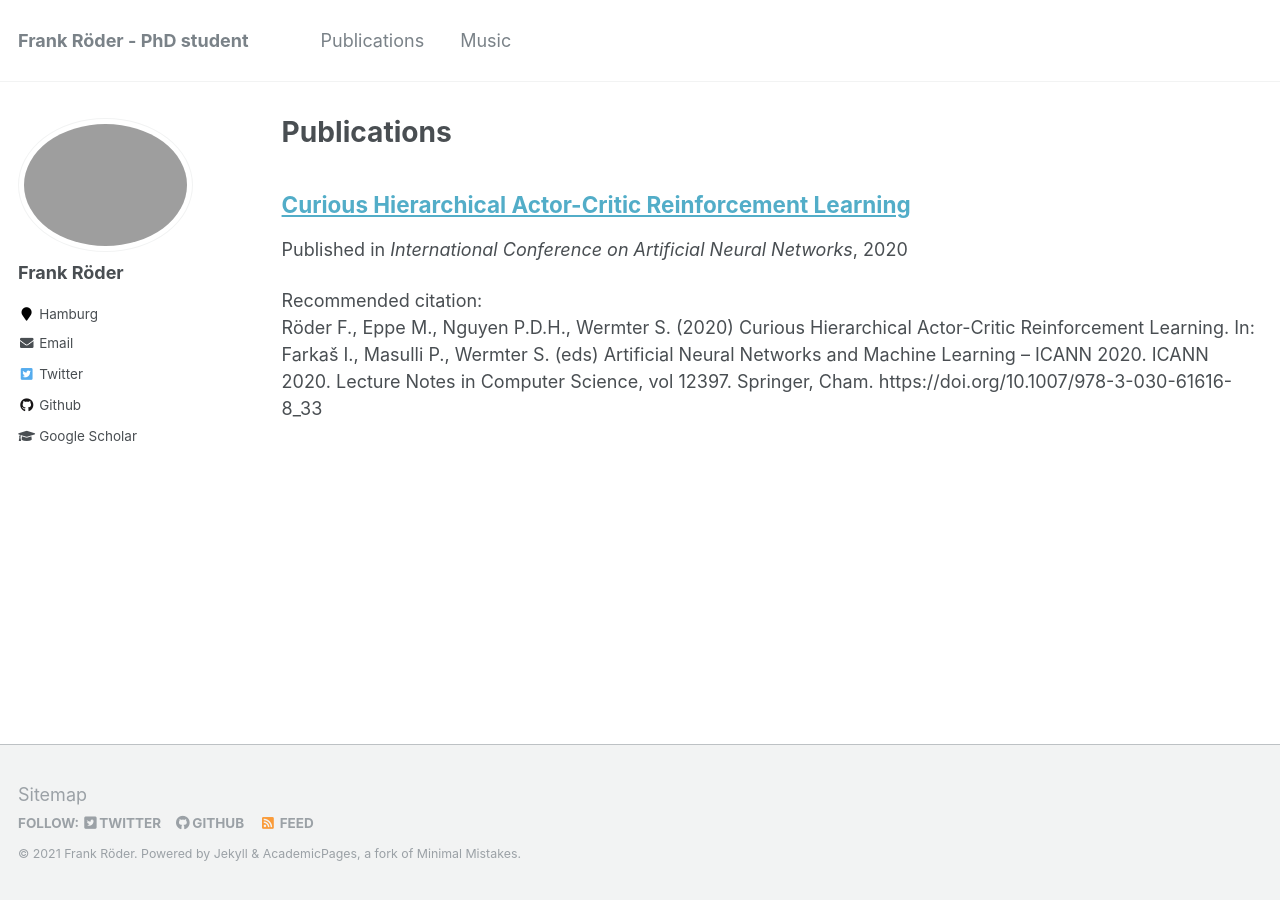
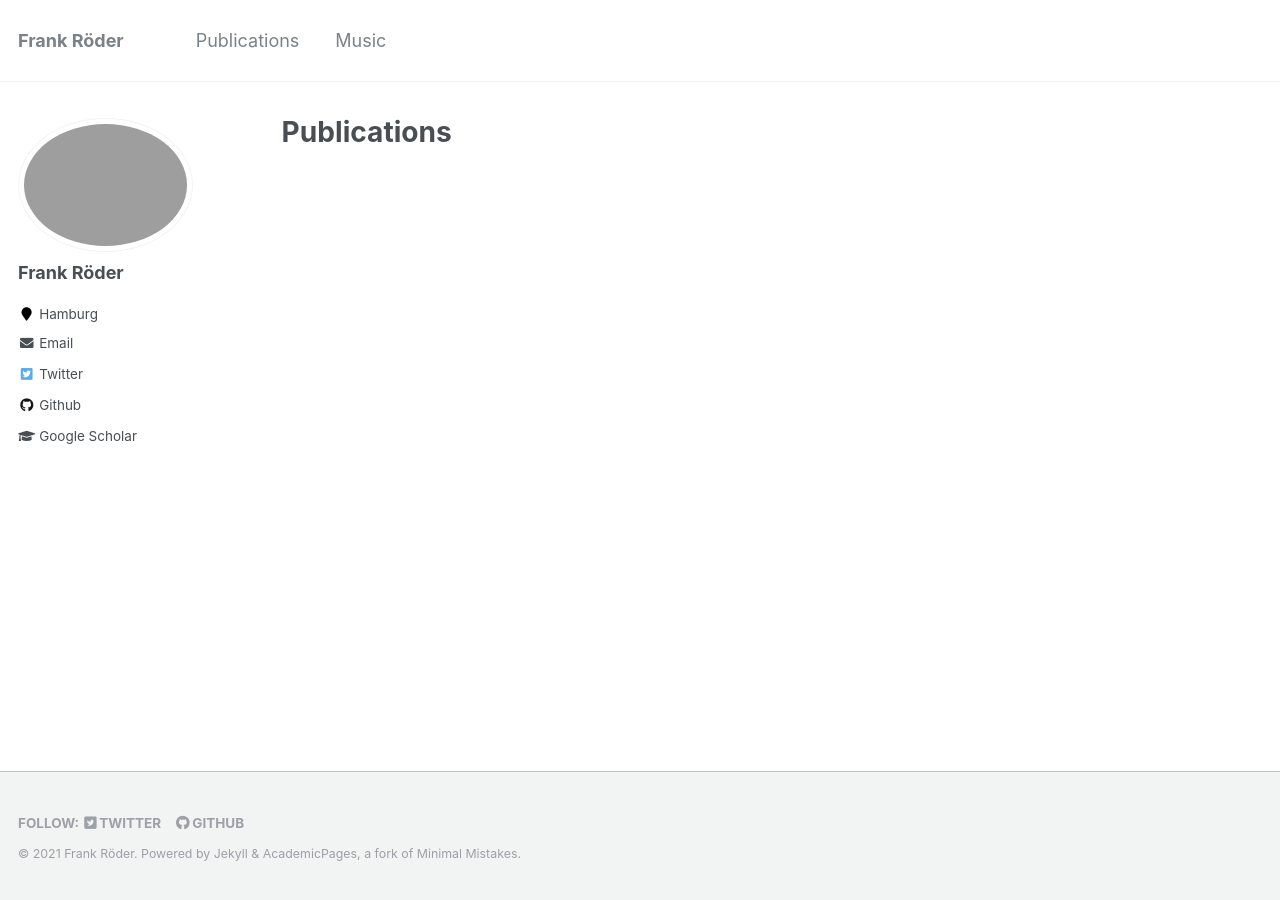
Before and after one commit to frankroeder/frankroeder.github.io, a Jekyll site: the page built from _pages/publications.md, in a window 1280 px wide. Built offline with Jekyll 4.4.1, drawn with Linux system fonts in a browser that asks for light colours.

Commit message:
Update homepage

````diff
--- a/Gemfile
+++ b/Gemfile
@@ -21,7 +21,7 @@
 # If you have any plugins, put them here!
 group :jekyll_plugins do
   # gem "jekyll-archives"
-  gem "jekyll-feed"
+  # gem "jekyll-feed"
   gem 'jekyll-sitemap'
   gem 'hawkins'
 end
--- a/_config.yml
+++ b/_config.yml
@@ -7,7 +7,7 @@
 
 # Site Settings
 locale                   : "en-US"
-title                    : "Frank Röder - PhD student"
+title                    : "Frank Röder"
 title_separator          : "-"
 name                     : &name "Frank Röder"
 description              : &description "personal description"
@@ -175,9 +175,6 @@
 
 # Collections
 collections:
-  publications:
-    output: true
-    permalink: /:collection/:path/
   music:
     output: true
     permalink: /:collection/:path/
@@ -240,14 +237,14 @@
   - jekyll-paginate
   - jekyll-sitemap
   - jekyll-gist
-  - jekyll-feed
+  # - jekyll-feed
   - jekyll-redirect-from
 # mimic GitHub Pages with --safe
 whitelist:
   - jekyll-paginate
   - jekyll-sitemap
   - jekyll-gist
-  - jekyll-feed
+  # - jekyll-feed
   - jemoji
 
 
--- a/_data/navigation.yml
+++ b/_data/navigation.yml
@@ -1,7 +1,7 @@
 # main links links
 main:
   - title: "Publications"
-    url: /publications/
+    url: "https://scholar.google.de/citations?hl=en&user=wIaGIpoAAAAJ"
 
   - title: "Music"
     url: /music/
--- a/_includes/footer.html
+++ b/_includes/footer.html
@@ -17,7 +17,7 @@
     {% if site.author.bitbucket %}
       <li><a href="http://bitbucket.org/{{ site.author.bitbucket }}"><i class="fab fa-bitbucket" aria-hidden="true"></i> Bitbucket</a></li>
     {% endif %}
-    <li><a href="{% if site.atom_feed.path %}{{ site.atom_feed.path }}{% else %}{{ base_path }}/feed.xml{% endif %}"><i class="fa fa-fw fa-rss-square" aria-hidden="true"></i> {{ site.data.ui-text[site.locale].feed_label | default: "Feed" }}</a></li>
+    <!-- <li><a href="{% if site.atom_feed.path %}{{ site.atom_feed.path }}{% else %}{{ base_path }}/feed.xml{% endif %}"><i class="fa fa-fw fa-rss-square" aria-hidden="true"></i> {{ site.data.ui-text[site.locale].feed_label | default: "Feed" }}</a></li> -->
   </ul>
 </div>
 
--- a/_includes/footer/custom.html
+++ b/_includes/footer/custom.html
@@ -1,3 +1,3 @@
 <!-- start custom footer snippets -->
-<a href="/sitemap/">Sitemap</a>
+<!-- <a href="/sitemap/">Sitemap</a> -->
 <!-- end custom footer snippets -->
--- a/_publications/2020-10-14-paper-chac-number-1.md
+++ /dev/null
@@ -1,28 +0,0 @@
----
-title: "Curious Hierarchical Actor-Critic Reinforcement Learning"
-collection: publications
-permalink: /publication/2020-10-14-paper-chac-number-1
-excerpt: ''
-date: 2020-10-14
-venue: 'International Conference on Artificial Neural Networks'
-paperurl: ''
-citation: '<br>Röder F., Eppe M., Nguyen P.D.H., Wermter S. (2020) Curious Hierarchical Actor-Critic Reinforcement Learning. In: Farkaš I., Masulli P., Wermter S. (eds) Artificial Neural Networks and Machine Learning – ICANN 2020. ICANN 2020. Lecture Notes in Computer Science, vol 12397. Springer, Cham. https://doi.org/10.1007/978-3-030-61616-8_33'
----
-
-[Preprint PDF](https://arxiv.org/pdf/2005.03420.pdf)
-
-
-# BibTex
-```
-@inproceedings{Roder_CHAC_2020,
-  title = {Curious Hierarchical Actor-Critic Reinforcement Learning},
-  booktitle = {International Conference on Artificial Neural Networks},
-  author = {Röder, Frank and Eppe, Manfred and Nguyen, Phuong D. H. and Wermter, Stefan},
-  year = {2020},
-  month = oct,
-  volume = {12397},
-  pages = {408--419},
-  doi = {10.1007/978-3-030-61616-8_33},
-  isbn = {978-3-030-61616-8}
-}
-```
````
Also changed, not shown: _pages/about.md (+2 -1 lines), 1 other file.
